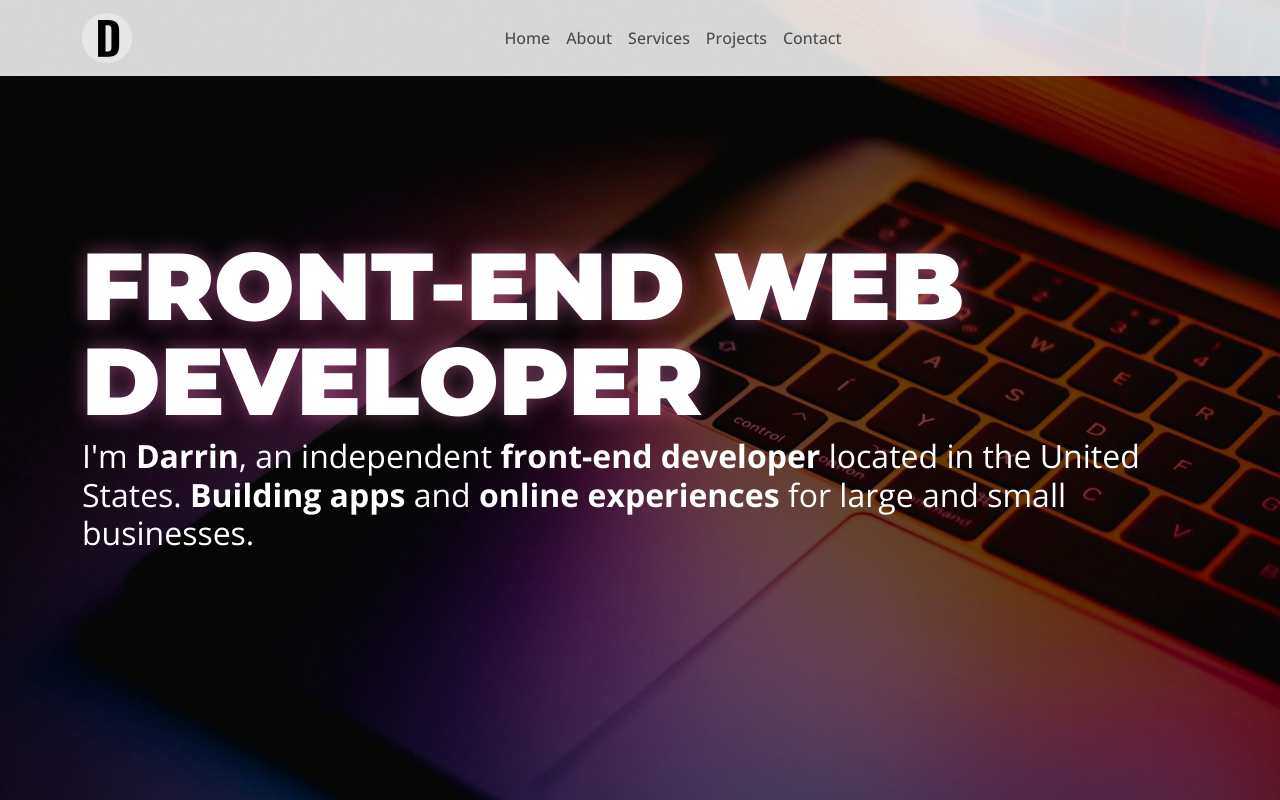
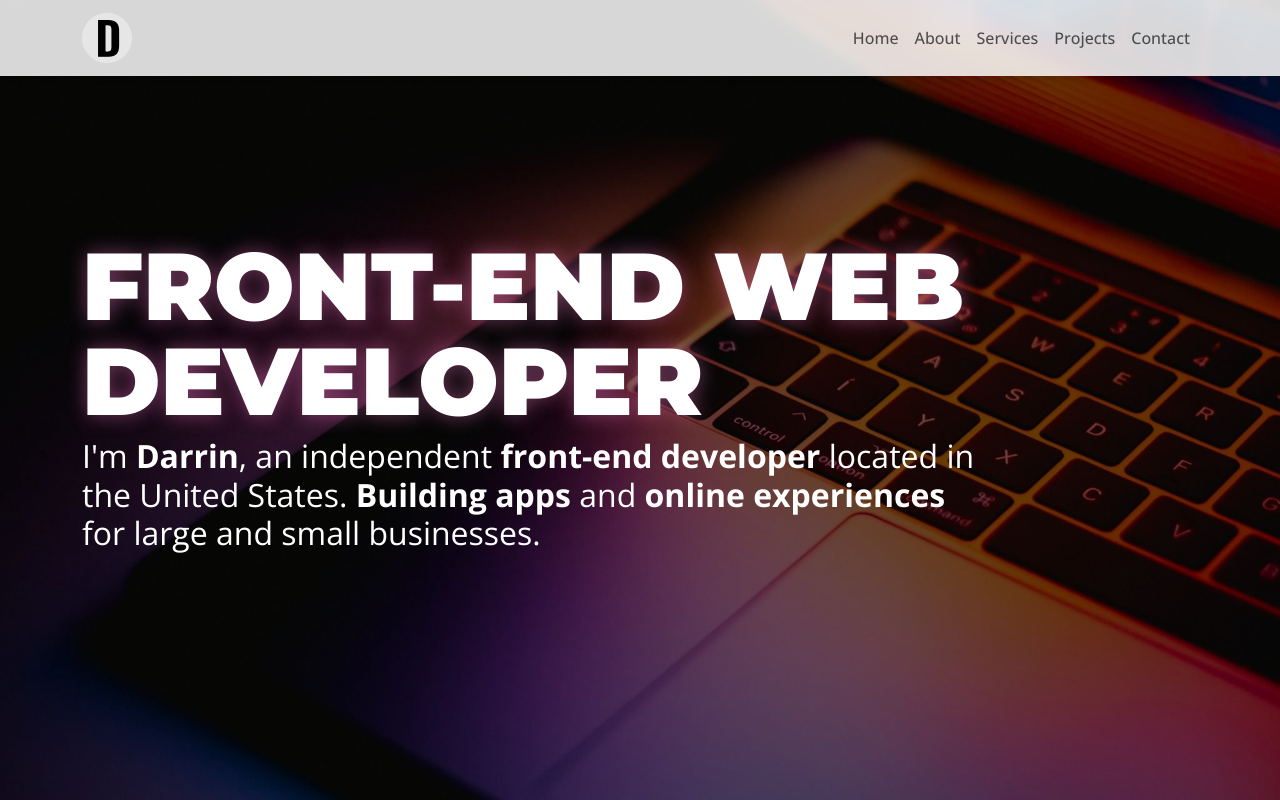
Before and after one commit to leviduncan/dd-portfolio-25-Single, a React (Vite) app: page / in a window 1280 px wide. Shown: the top 800 px of the page. Built offline with nearby package versions, Linux system fonts and the light colour scheme.

Commit message:
Navigation fix

```diff
--- a/src/App.css
+++ b/src/App.css
@@ -3,11 +3,12 @@
 #root {
   --dd-background: #140D0F;
   --dd-text: #fff;
+  --dd-2nd: #FB2156;
 }
 
 * {
   box-sizing: border-box;
-  margin: 0 auto;
+  margin: 0;
   padding: 0;
 }
 
@@ -53,7 +54,7 @@ body {
   font-size: 9vw;
   line-height: 9vw;
   position: relative;
-  z-index: 100;
+  z-index: 20;
   text-shadow: 0 0 20px rgba(255, 123, 205, 0.425);
 }
 
@@ -63,30 +64,48 @@ body {
   font-size: 4.167vw;
   line-height: 1.2;
   position: relative;
-  z-index: 100;
+  z-index: 10;
+  max-width: 900px;
+  width: 100%;
 }
 
 .main-nav {
   background: rgba(255, 255, 255, 0.842);
+  backdrop-filter: blur(5px);
+  box-shadow:0 0 10px rgba(0, 0, 0, 0.2);
+  width: 100%;
+}
 
+.fixed-top {
+  position: fixed;
+  top: 0;
+  right: 0;
+  left: 0;
+  z-index: 2000;
 }
 
 @media (min-width: 768px) {
+
   .header h1 {
   font-size: 5.7rem;
   line-height: 5.7rem;
   }
+
   .header h2 {
     font-size: 2rem;
   }
+
 }
 
 @media (min-width: 991px) {
+
   .header h1 {
     font-size: 95px;
     line-height: 95px;
   }
+
   .header h2 {
     font-size: 2rem;
   }
+
 }
--- a/src/components/Navigation.tsx
+++ b/src/components/Navigation.tsx
@@ -3,6 +3,7 @@ import logo from '../assets/logo.png'
 
 const Navigation = () => {
     return (
+        <div className="container">
             <nav className="navbar fixed-top navbar-expand-lg navbar-light main-nav">
                 <div className="container">
                     <a className="navbar-brand" href="#"><img src={logo} alt="Darrin Duncan | Front-end Developer" /></a>
@@ -14,6 +15,7 @@ const Navigation = () => {
                     </div>
                 </div>
             </nav>
+        </div>
     )
 }
 
```
Lines whose indentation alone changed are shown as unchanged.
